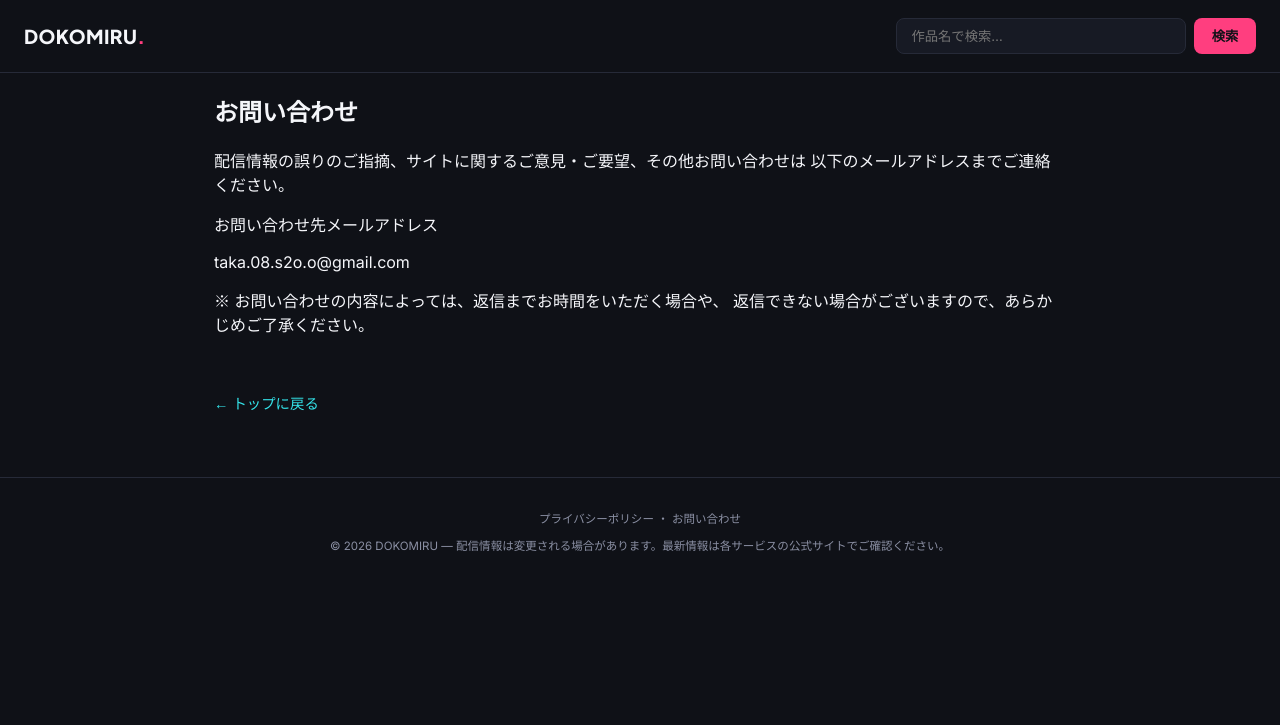
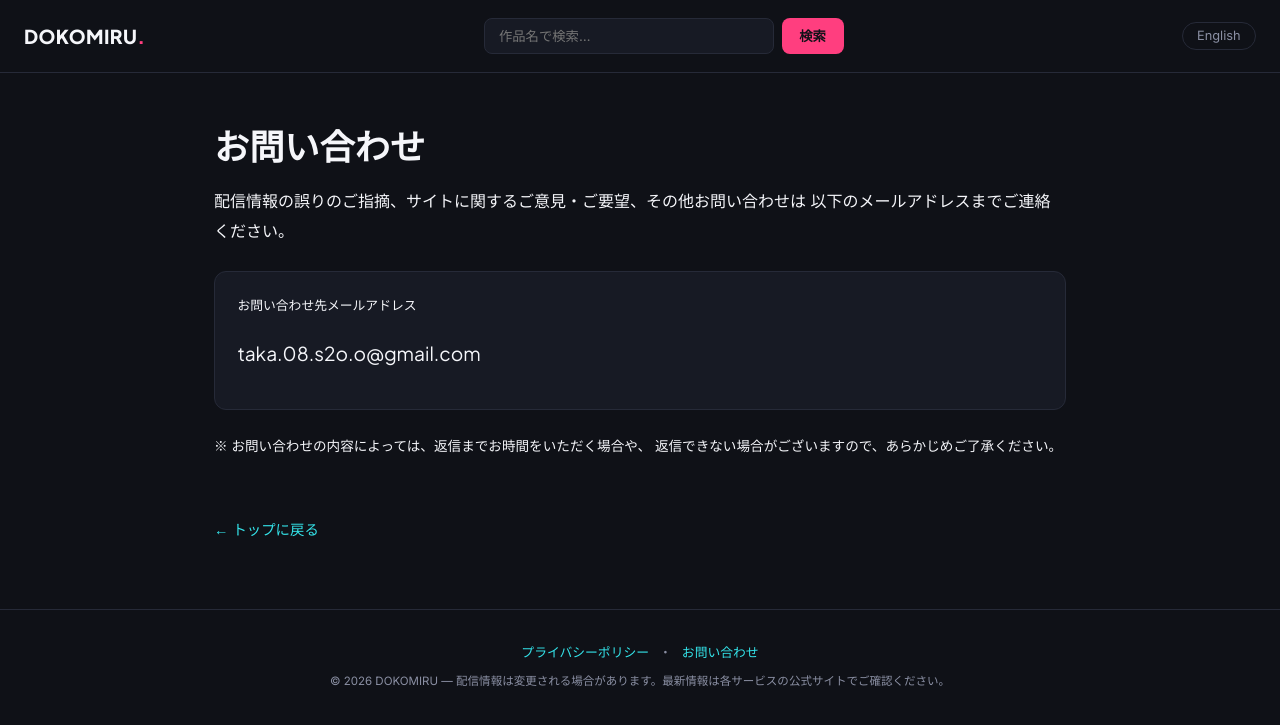
Before and after one commit to taka08s2oo-stack/dokomiru, a Flask app: page /contact in a window 1280 px wide. Shown: the top 725 px of the page. Run offline with Flask 3, Linux system fonts and the light colour scheme.

Commit message:
日本語ページに英語版への切り替えボタンを追加

```diff
--- a/static/style.css
+++ b/static/style.css
@@ -40,6 +40,21 @@ a { color: inherit; text-decoration: none; }
 }
 
 .logo-dot { color: var(--magenta); }
+
+.lang-switch {
+  font-size: 0.8rem;
+  color: var(--ink-dim);
+  border: 1px solid var(--line);
+  border-radius: 999px;
+  padding: 0.35rem 0.9rem;
+  white-space: nowrap;
+  transition: border-color 0.15s ease, color 0.15s ease;
+}
+
+.lang-switch:hover {
+  border-color: var(--cyan);
+  color: var(--cyan);
+}
 
 .search-form {
   display: flex;
@@ -256,3 +325,77 @@ footer {
   padding: 2rem 1.5rem;
   border-top: 1px solid var(--line);
 }
+
+.footer-nav {
+  margin-bottom: 0.6rem;
+  font-size: 0.8rem;
+}
+
+.footer-nav a {
+  color: var(--cyan);
+}
+
+.footer-nav a:hover {
+  text-decoration: underline;
+}
+
+.footer-sep {
+  color: var(--ink-dim);
+  margin: 0 0.4rem;
+}
+
+.legal-page {
+  padding-top: 2.5rem;
+  line-height: 1.9;
+}
+
+.legal-page h1 {
+  font-family: var(--font-display);
+  font-size: clamp(1.6rem, 5vw, 2.2rem);
+  margin: 0 0 0.4rem;
+}
+
+.legal-updated {
+  color: var(--ink-dim);
+  font-size: 0.85rem;
+  margin-bottom: 2rem;
+}
+
+.legal-page h2 {
+  font-family: var(--font-display);
+  font-size: 1.1rem;
+  margin: 2rem 0 0.8rem;
+  border-bottom: 1px solid var(--line);
+  padding-bottom: 0.5rem;
+}
+
+.legal-page p {
+  color: var(--ink);
+  margin: 0 0 1rem;
+}
+
+.legal-note {
+  color: var(--ink-dim);
+  font-size: 0.85rem;
+}
+
+.contact-box {
+  background: var(--bg-card);
+  border: 1px solid var(--line);
+  border-radius: 12px;
+  padding: 1.4rem;
+  margin: 1.5rem 0;
+}
+
+.contact-label {
+  color: var(--ink-dim);
+  font-size: 0.8rem;
+  margin: 0 0 0.4rem;
+}
+
+.contact-email {
+  font-family: var(--font-display);
+  font-size: 1.2rem;
+  color: var(--magenta);
+  margin: 0;
+}
--- a/templates/base.html
+++ b/templates/base.html
@@ -9,6 +9,8 @@
 <link rel="preconnect" href="https://fonts.gstatic.com" crossorigin>
 <link href="https://fonts.googleapis.com/css2?family=Plus+Jakarta+Sans:wght@400;600;800&family=Inter:wght@400;500;600&display=swap" rel="stylesheet">
 <link rel="stylesheet" href="{{ url_for('static', filename='style.css') }}">
+<link rel="alternate" hreflang="en" href="{{ request.url_root.rstrip('/') }}{{ en_path|default('/en/') }}">
+<link rel="alternate" hreflang="ja" href="{{ request.url_root.rstrip('/') }}{{ request.path }}">
 </head>
 <body>
 
@@ -18,6 +20,7 @@
     <input type="text" name="q" placeholder="作品名で検索…" value="{{ query|default('') }}">
     <button type="submit">検索</button>
   </form>
+  <a class="lang-switch" href="{{ en_path|default('/en/') }}">English</a>
 </header>
 
 <main>
```
Also changed, not shown: other parts of static/style.css (+54 -0 lines).
